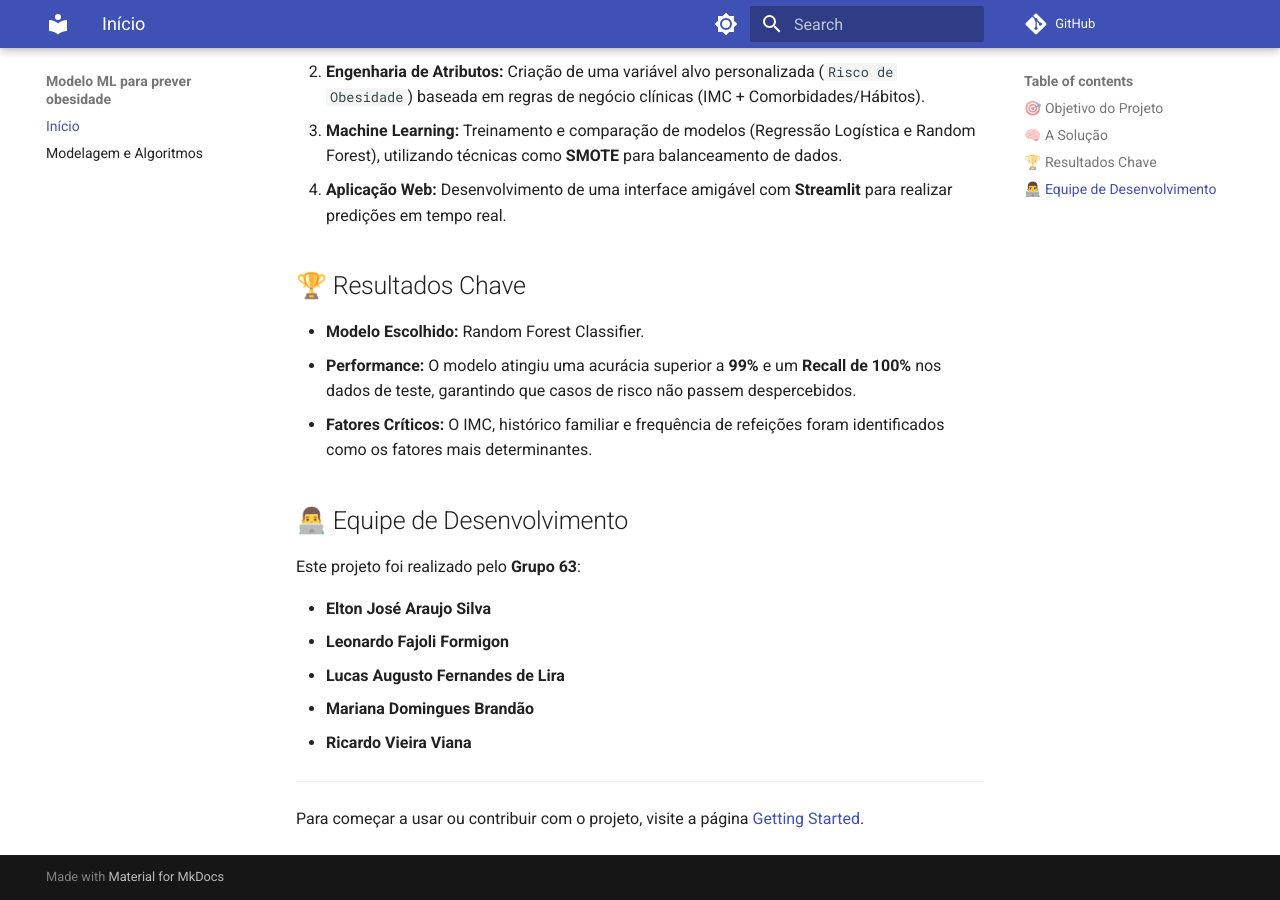
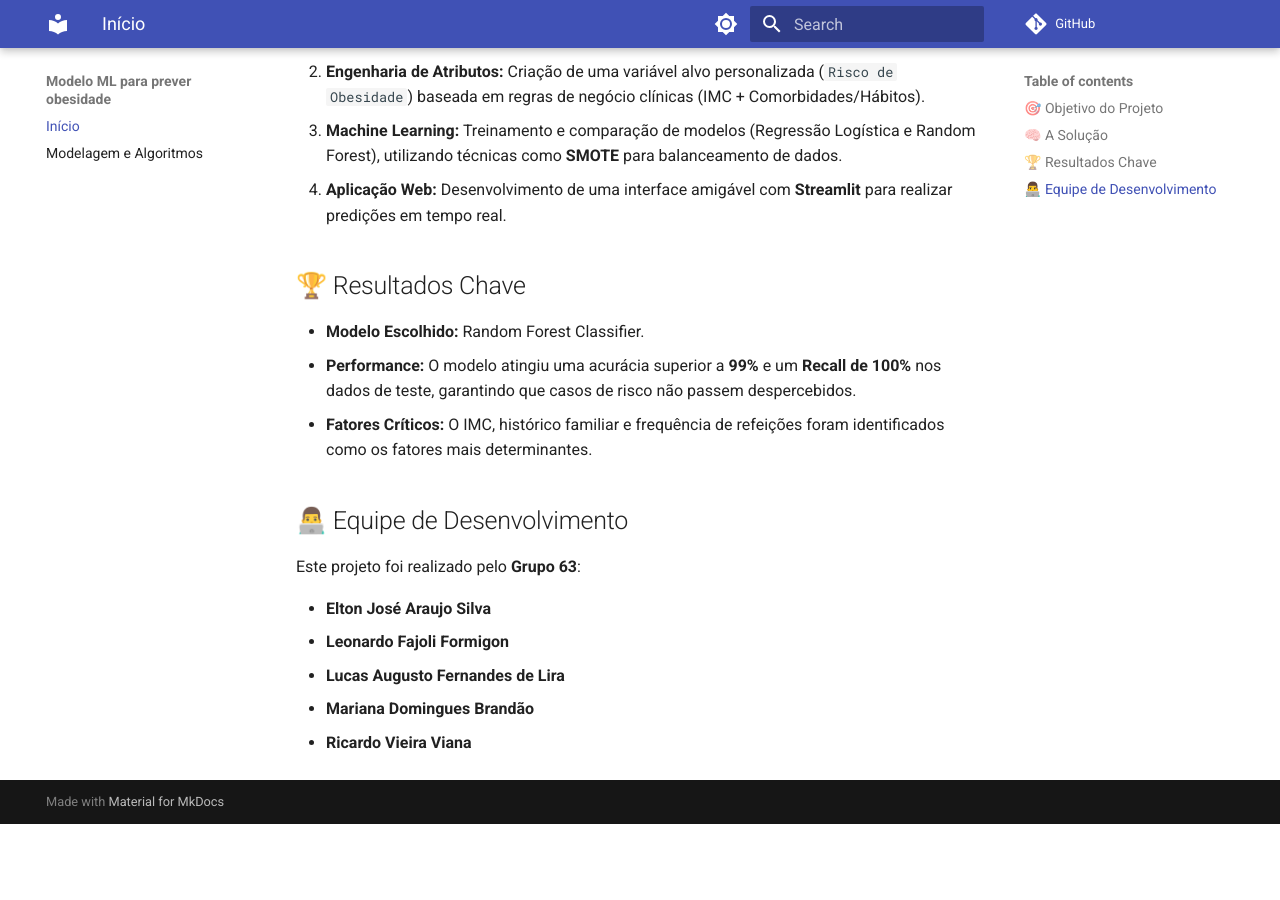
Before and after one commit to RicardViana/fiap-data-viz-and-production-models-tc, an MkDocs documentation site: the page built from docs/index.md, in a window 1280 px wide and 900 px high, scrolled down 599 px. Built offline with MkDocs 1.6.1 and Material for MkDocs 9.7.7, drawn with Linux system fonts in a browser that asks for light colours; comment, search, counter and statistics services are not loaded; after the commit the page ends 1423 px from its top, so only the background shows below that.

Commit message:
Atualizando

```diff
--- a/docs/index.md
+++ b/docs/index.md
@@ -32,7 +32,3 @@ Este projeto foi realizado pelo **Grupo 63**:
 * **Lucas Augusto Fernandes de Lira**
 * **Mariana Domingues Brandão**
 * **Ricardo Vieira Viana**
-
----
-
-Para começar a usar ou contribuir com o projeto, visite a página [Getting Started](getting-started.md).
```
